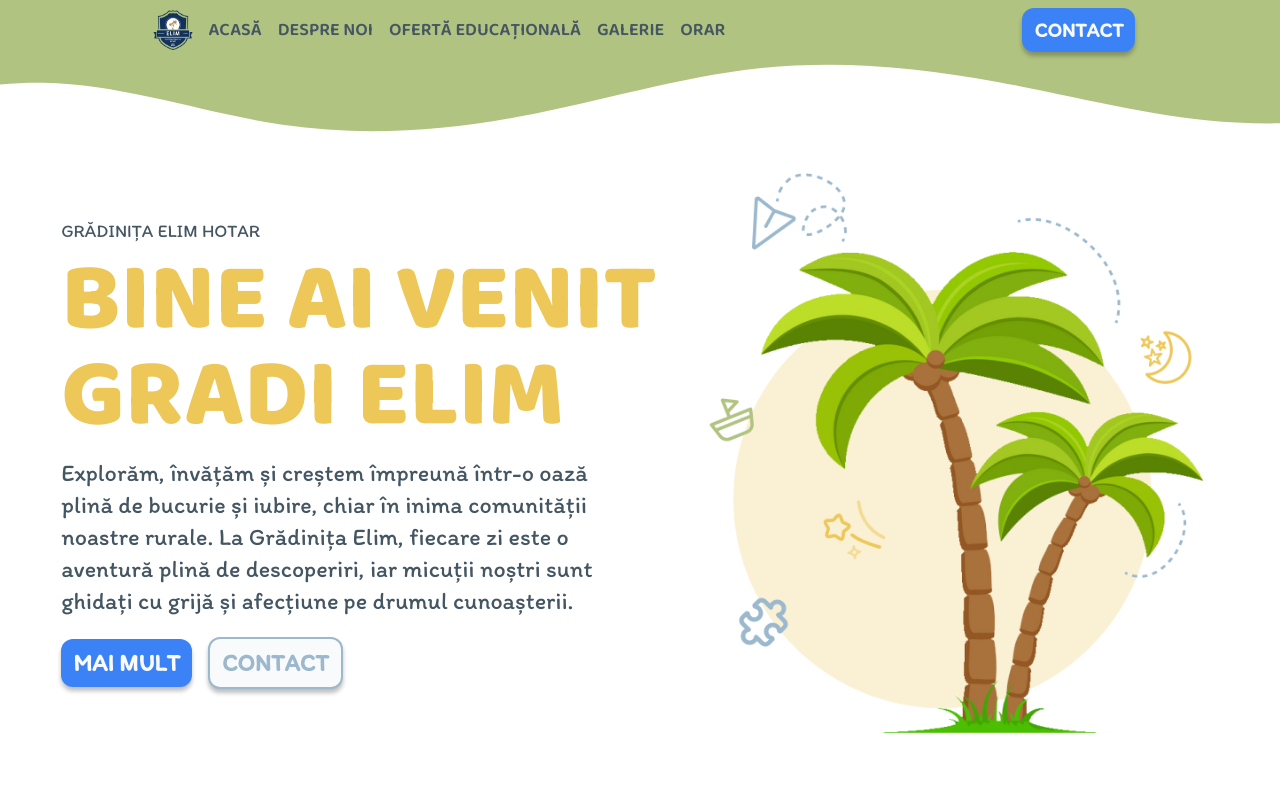
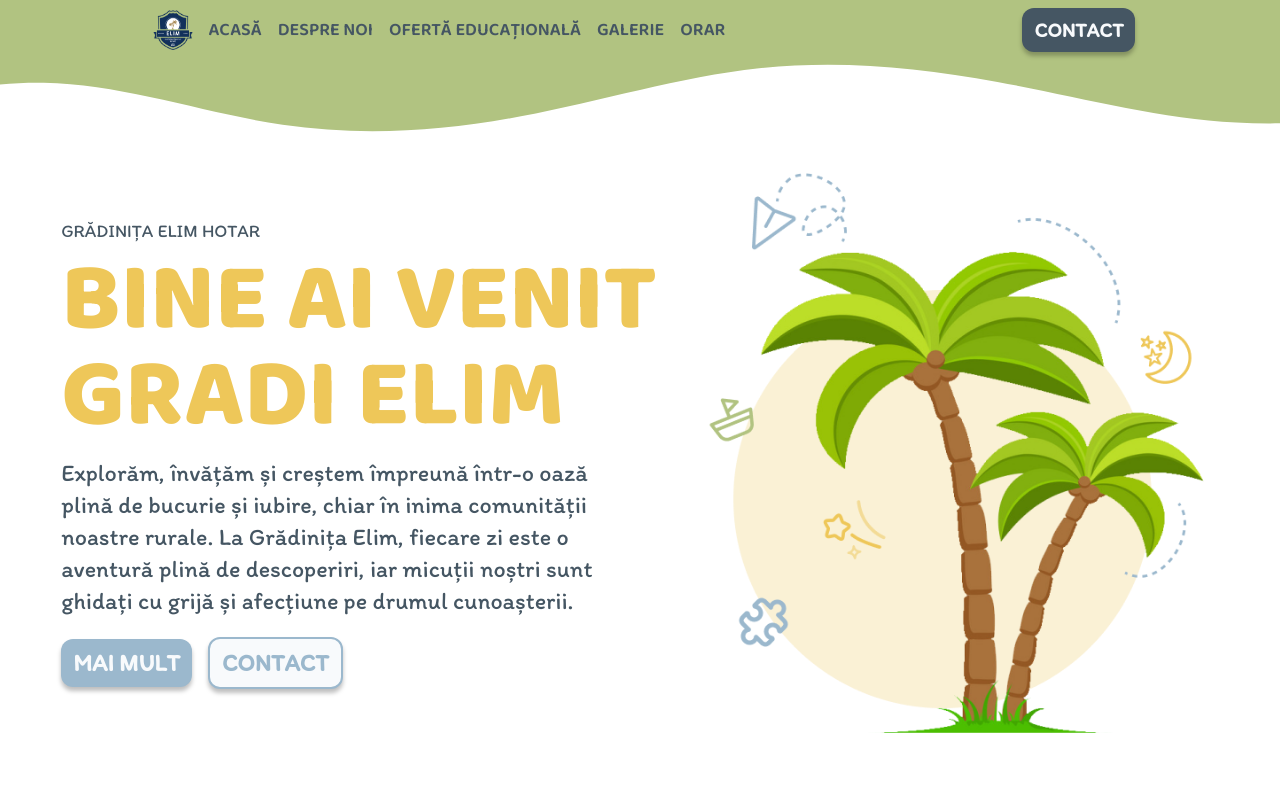
Before and after one commit to DenisWithOneN/gradi-elim, a Vue app: page /#/ in a window 1280 px wide. Shown: the top 800 px of the page. Built offline with nearby package versions, Linux system fonts and the light colour scheme; a web font is replaced by a local one.

Commit message:
fixed button not recieving the correct props

```diff
--- a/src/components/general/EmptyButton.vue
+++ b/src/components/general/EmptyButton.vue
@@ -1,6 +1,6 @@
 <script setup>
-import { defineProps } from 'vue';
-import { RouterLink } from 'vue-router';
+import { defineProps } from "vue";
+import { RouterLink } from "vue-router";
 
 const props = defineProps({
   text: String,
@@ -10,11 +10,25 @@ const props = defineProps({
   size: String,
   to: String,
 });
+</script>
 
-
-
-
-</script>
 <template>
-    <RouterLink :class="props.bgColor, props.textColor, props.borderColor, props.size" class="drop-shadow-custom p-2 px-3 rounded-xl border-2 font-semibold font-body uppercase" :to="to">{{ props.text }}</RouterLink>
+  <RouterLink
+    :class="[
+      props.bgColor,
+      props.textColor,
+      props.borderColor,
+      props.size,
+      'drop-shadow-custom',
+      'p-2',
+      'px-3',
+      'rounded-xl',
+      'border-2',
+      'font-semibold',
+      'font-body',
+      'uppercase',
+    ]"
+    :to="props.to"
+    >{{ props.text }}</RouterLink
+  >
 </template>
--- a/src/components/general/FilledButton.vue
+++ b/src/components/general/FilledButton.vue
@@ -8,15 +8,23 @@ const props = defineProps({
   to: String,
   size: String,
 });
-
-console.log("culoare " + props.bgColor);
 </script>
 
 <template>
   <RouterLink
-    :class="(props.bgColor, props.size)"
-    class="drop-shadow-custom p-2 px-3 rounded-xl bg-blue-500 text-white font-semibold font-body uppercase"
-    :to="to"
+    :class="[
+      props.bgColor,
+      props.size,
+      'drop-shadow-custom',
+      'p-2',
+      'px-3',
+      'rounded-xl',
+      'text-white',
+      'font-semibold',
+      'font-body',
+      'uppercase',
+    ]"
+    :to="props.to"
     >{{ props.text }}</RouterLink
   >
 </template>
--- a/src/components/home/Hero.vue
+++ b/src/components/home/Hero.vue
@@ -25,7 +25,7 @@ import EmptyButton from "../general/EmptyButton.vue"
       </div>
       <!-- buttons -->
       <div class="flex flex-col items-center justify-center sm:flex-row lg:justify-normal">
-        <FilledButton :size="`text-xl xl:text-2xl`" :bgColor="`bg-lightblue`" :text="`mai mult`" :to="`/about`"
+        <FilledButton :size="`text-xl xl:text-2xl`" :bgColor="`bg-lightblue`"  :text="`mai mult`" :to="`/about`"
           class="my-2 sm:my-0 sm:mr-2">
         </FilledButton>
         <EmptyButton :size="`text-xl xl:text-2xl`" :text="'contact'" :borderColor="`border-lightblue`"
```
Lines whose indentation alone changed are shown as unchanged.
